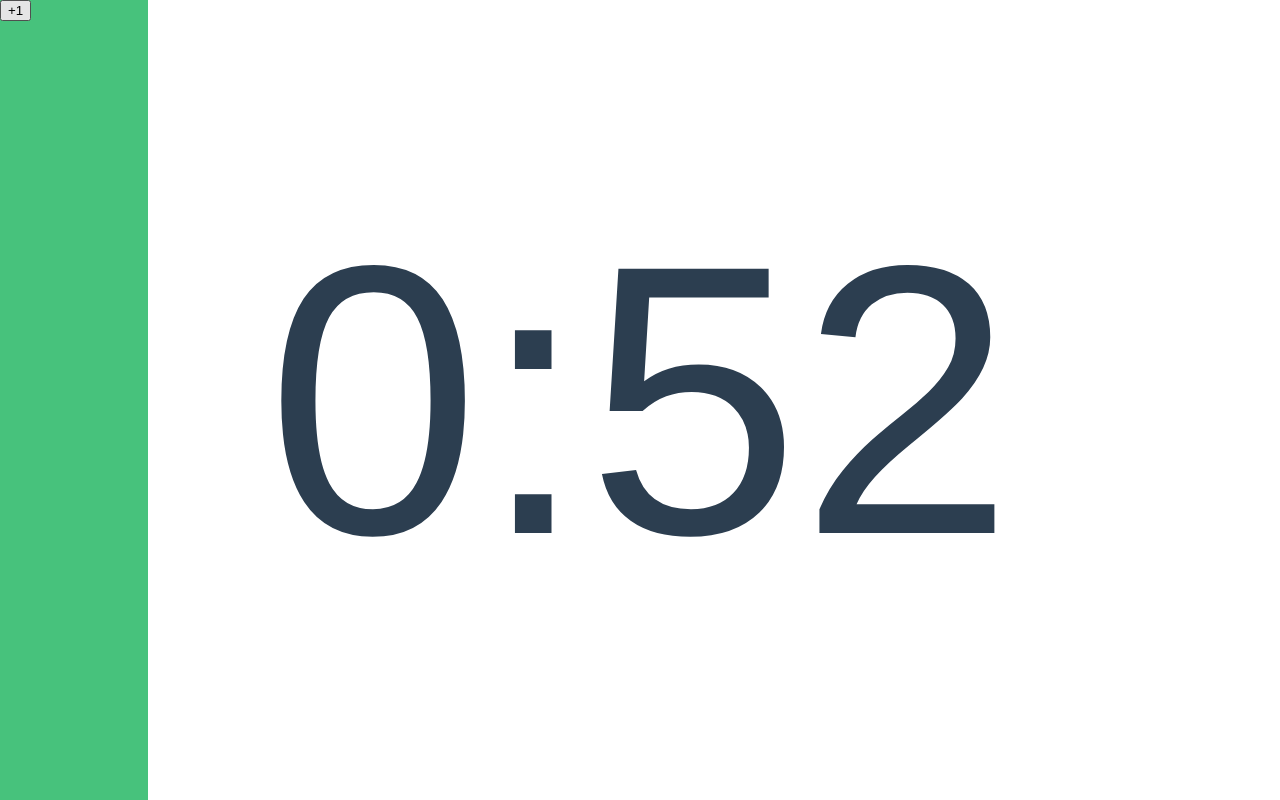
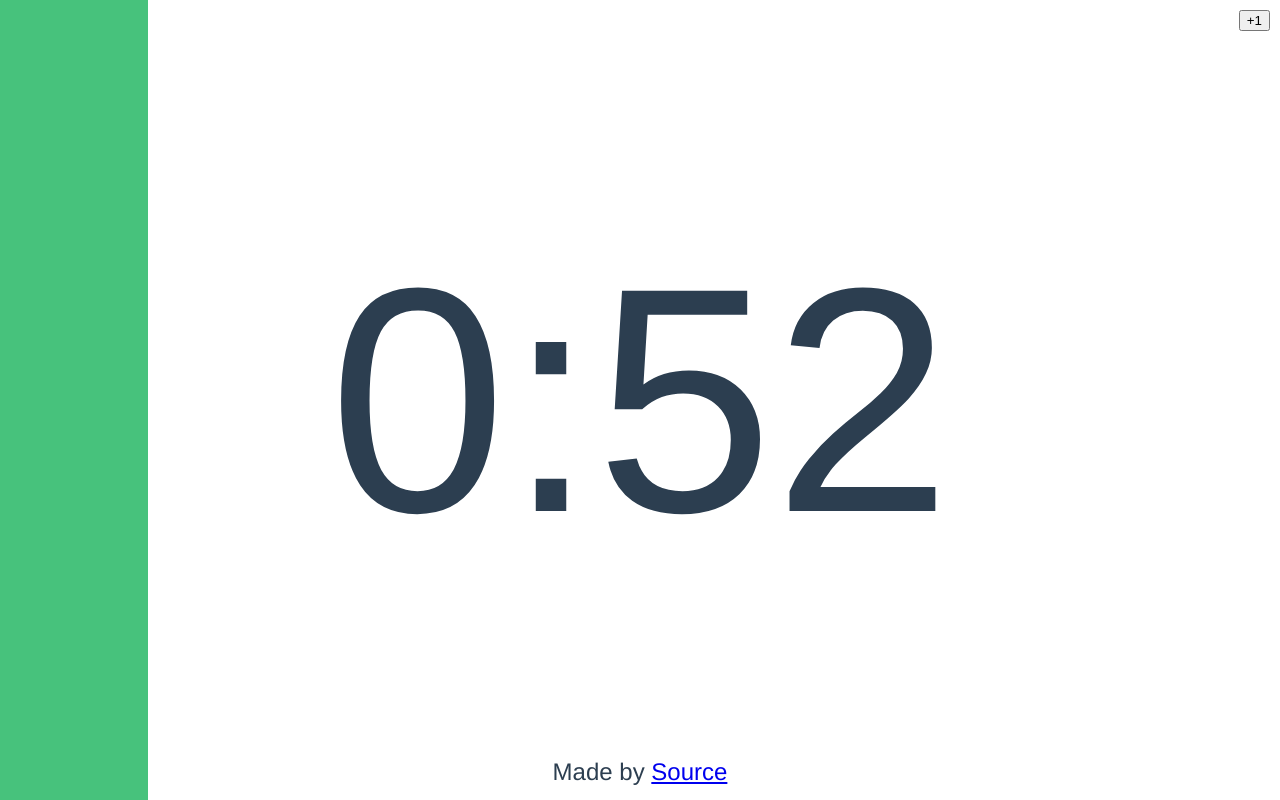
Before and after one commit to sourceinstitute/timer, a Vue app in the folder facilitatortimer/: page / in a window 1280 px wide. Built offline with nearby package versions, Linux system fonts and the light colour scheme; what vue-plugin-load-script would draw is missing.

Commit message:
font and layout tweaks

```diff
--- a/facilitatortimer/src/App.vue
+++ b/facilitatortimer/src/App.vue
@@ -17,7 +17,8 @@ export default {
 
 <style>
 #app {
-  font-family: "Avenir", Helvetica, Arial, sans-serif;
+  @import url('https://fonts.googleapis.com/css?family=Oxygen:400');
+  font-family: "Oxygen", Helvetica, Arial, sans-serif;
   -webkit-font-smoothing: antialiased;
   -moz-osx-font-smoothing: grayscale;
   text-align: center;
--- a/facilitatortimer/src/components/Timer.vue
+++ b/facilitatortimer/src/components/Timer.vue
@@ -9,6 +9,9 @@
     <!-- <button @click="startTimer">Start Timer</button> -->
     <div id="controls">
       <button @click="moreTime">+1</button>
+    </div>
+    <div id="footer">
+    Made by <a href="http://source.institute">Source</a>
     </div>
   </div>
 </template>
@@ -113,10 +116,11 @@ export default {
 </script>
 
 <style>
-#controls { position: absolute; left: 20; top: 20; z-index: 20}
+#controls { position: fixed; right: 10px; top: 10px; z-index: 20}
 #prg { position: absolute; width: 100%; height: 100%; z-index: 0;}
-#timer{position: absolute; width: 100%; height: 100%; z-index: 10; font-size: 30vw; text-align: center; vertical-align: middle;}
+#timer{position: absolute; width: 100%; height: 100%; z-index: 10; font-size: 25vw; text-align: center; vertical-align: middle;}
 #timer span {    position: fixed; left: 0; top: 50%; width: 100%; transform: translateY(-50%);}
+#footer {position: absolute; bottom: 10px; left: 10px; right: 10px; height: 4vh; font-size: 3vh; text-align: center; z-index: 20;}
 .bar { height: 100%; float: left; background: #47C27C;     -webkit-transition: 1s ; -moz-transition: 1s ; -o-transition: 1s ; transition: 1s ;}
 body.done { background: #47C27C; }
 </style>
```
